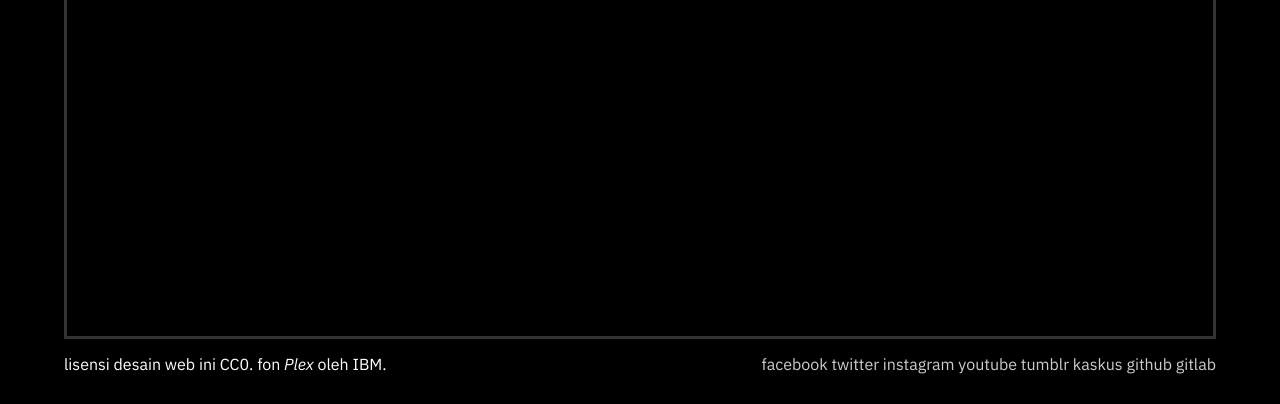
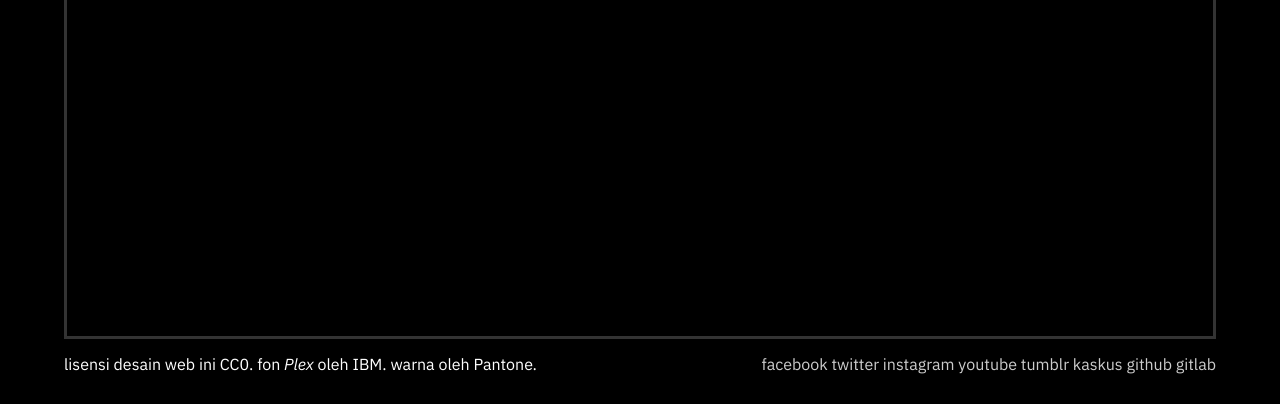
Before and after one commit to dpqb-web/dpqb-web.github.io, a plain HTML site: page index.html in a window 1280 px wide. Shown: the part 396-800 px from the top of the page. Drawn offline with Linux system fonts and the light colour scheme.

Commit message:
kredit pantone

```diff
--- a/index.html
+++ b/index.html
@@ -149,7 +149,7 @@
         </div>
       </div>
       <footer class="flex h-justify">
-        <span>lisensi desain web ini CC0. fon <i>Plex</i> oleh IBM.</span>
+        <span>lisensi desain web ini CC0. fon <i>Plex</i> oleh IBM. warna oleh Pantone.</span>
         <span>
           <a href="http://facebook.com/dpqb.web/">facebook</a>
           <a href="http://twitter.com/dpqb_web">twitter</a>
```
